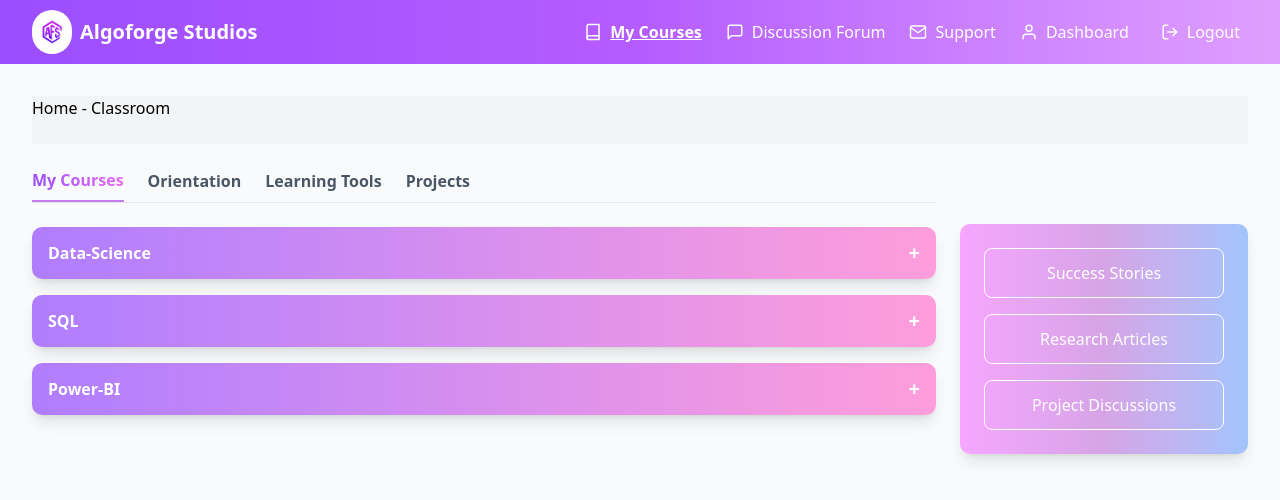
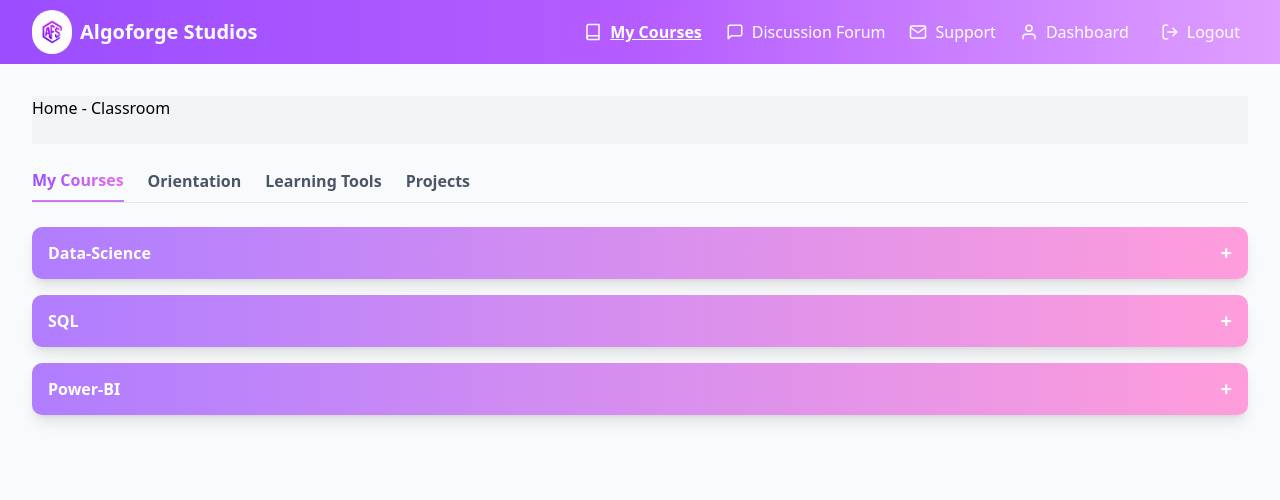
Before and after one commit to studiosalgoforge-stack/lms-algoforge, a Next.js app: page /courses in a window 1280 px wide. Shown: the top 500 px of the page. Built offline with nearby package versions, Linux system fonts and the light colour scheme.

Commit message:
Update page.tsx
25th change

```diff
--- a/src/app/courses/page.tsx
+++ b/src/app/courses/page.tsx
@@ -5,11 +5,7 @@
 
 const categories = ["My Courses", "Orientation", "Learning Tools", "Projects"];
 
-function normalizeId(id: string) {
-  return id.toLowerCase().replace(/\s+/g, "-");
-}
-
-export default function CoursesPage({ params }: { params?: { id?: string } }) {
+export default function CoursesPage() {
   const router = useRouter();
   const [activeTab, setActiveTab] = useState("My Courses");
   const [openIndex, setOpenIndex] = useState<number | null>(null);
@@ -18,21 +14,11 @@
     setOpenIndex(openIndex === index ? null : index);
   };
 
-  // If user is inside a specific course page
-  const courseId = params?.id ? normalizeId(params.id) : null;
-  const course = courseId ? courseFolders[courseId] : null;
-
-  // Build "courses" array dynamically
   const courses = Object.keys(courseFolders).map((key) => ({
     id: key,
-    title: key, // format name
-    progress: Math.floor(Math.random() * 100), // fake progress, replace with API later
+    title: key,
+    progress: Math.floor(Math.random() * 100),
   }));
-
-  // If on `/courses/[id]` and the course exists, show its content
-  if (courseId && !course) {
-    return <div className="p-6 text-red-500 font-semibold">Course not found</div>;
-  }
 
   return (
     <div className="min-h-screen bg-gray-50 md:p-8">
@@ -41,28 +27,6 @@
         <a> Classroom</a>
       </div>
 
-      {/* If user is on /courses/[id], show that course */}
-      {courseId && course ? (
-        <div className="p-6 bg-white shadow rounded-lg">
-          <h1 className="text-2xl font-bold mb-4">{courseId.toUpperCase()} Course</h1>
-          <div className="space-y-3">
-            {Object.keys(course).map((sub) => (
-              <div key={sub} className="p-3 border rounded-md bg-gray-50">
-                <h2 className="font-semibold capitalize">{sub.replace("-", " ")}</h2>
-                <ul className="list-disc ml-5 mt-2 text-sm text-gray-600">
-                  {course[sub].map((item: string, i: number) => (
-                    <li key={i}>{item}</li>
-                  ))}
-                </ul>
-              </div>
-            ))}
-          </div>
-        </div>
-      ) : (
-        /* Otherwise show course listing */
-        <div className="flex gap-6">
-          {/* Left: Courses */}
-          <div className="flex-1">
       {/* Tabs */}
       <div className="flex flex-wrap gap-6 mb-6 border-b border-gray-200">
         {categories.map((cat) => (
@@ -90,9 +54,7 @@
                 onClick={() => toggleCourse(index)}
               >
                 <span>{course.title}</span>
-                      <span className="text-xl">
-                        {openIndex === index ? "−" : "+"}
-                      </span>
+                <span className="text-xl">{openIndex === index ? "−" : "+"}</span>
               </div>
 
               <div
@@ -133,26 +95,5 @@
         </div>
       )}
     </div>
-
-          {/* Right: Fixed Gradient Box (Desktop only) */}
-          <div className="hidden lg:block w-72 sticky top-8 self-start mt-14">
-            <div className="rounded-lg p-6 shadow-lg bg-gradient-to-r from-[#F6A6FF] via-[#D6A4E6] to-[#A1C4FD]">
-              <div className="space-y-4">
-                {["Success Stories", "Research Articles", "Project Discussions"].map(
-                  (item, i) => (
-                    <button
-                      key={i}
-                      className="w-full px-4 py-3 border border-white text-white rounded-md hover:opacity-90"
-                    >
-                      {item}
-                    </button>
-                  )
-                )}
-              </div>
-            </div>
-          </div>
-        </div>
-      )}
-    </div>
   );
 }
```
Lines whose indentation alone changed are shown as unchanged.
